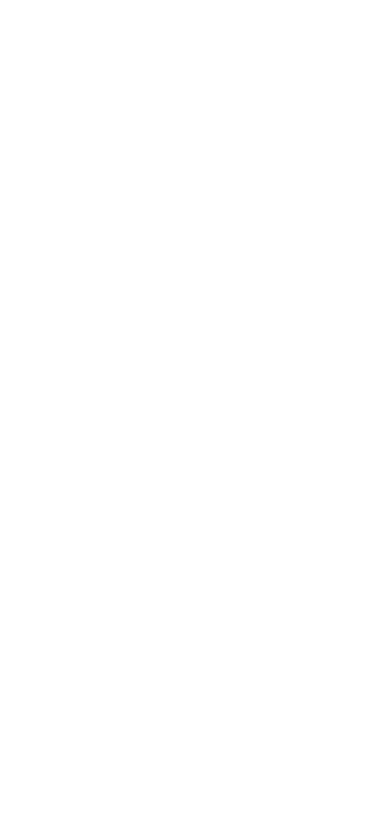
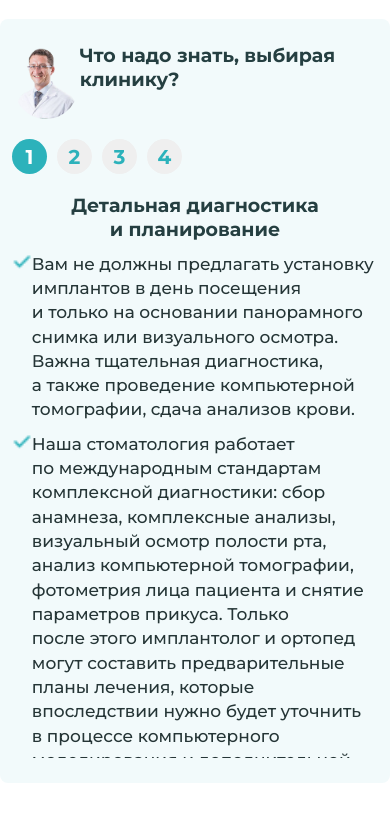
Before and after one commit to Cucumberchik/megatooth, a React (Create React App) app: page / in a window 390 px wide. Shown: the top 822 px of the page. Built offline with nearby package versions, Linux system fonts and the light colour scheme.

Commit message:
add adaptive

```diff
--- a/src/App.jsx
+++ b/src/App.jsx
@@ -1,8 +1,10 @@
 import "./components/GlobalStyle/style.css"
+import "./components/GlobalStyle/Media.css"
+import { AboutUsOurDoctor } from "./components/pages/Home/AboutUsOurDoctor";
 
 function App() {
   return <div className="App">
-
+    <AboutUsOurDoctor />
   </div>;
 }
 
--- /dev/null
+++ b/src/components/GlobalStyle/Media.css
@@ -0,0 +1,51 @@
+@media only screen and (max-width: 550px) {
+    .AboutUsOurDoctor_content{
+        width: 100%;
+    }
+    .AboutUsOurDoctor_pagination{
+       width: 99%;
+    }
+    .AboutUsOurDoctor_pagination_title{
+        display: flex;
+        justify-content: space-between;
+        span{
+            display: flex;
+            justify-content: center;
+            align-items: flex-start;
+            width: 75px;
+            height: 75px;
+            border-radius: 50%;
+            overflow: hidden;
+        }
+        h1{
+            width: 90%;
+            font-size: 19px;
+        }
+        img{
+            display: flex;
+            height: 120px;
+            width:100px;
+        }
+    }
+    .AboutUsOurDoctor_pagination_detail{
+        overflow-y: auto;
+        h3{
+            text-align: center;
+            font-size: 19px;
+        }
+        p{
+            font-size: 17px;
+        }
+        span{
+            img{
+                height: 20px;
+            }
+        }
+    }
+    .AboutUsOurDoctor_pagination_btn{
+        display: none;
+    }
+    .AboutUsOurDoctor_doctor{
+        display: none;
+    }
+  }
--- a/src/components/GlobalStyle/style.css
+++ b/src/components/GlobalStyle/style.css
@@ -181,7 +181,6 @@
     display: flex;
     justify-content: center;
     align-items: center;
-    background: violet;
 }
 .AboutUsOurDoctor_content{
     width: 75%;
@@ -201,6 +200,9 @@
     gap: 20px;
 }
 .AboutUsOurDoctor_pagination_title{
+    img{
+        display: none;
+    }
     h1{
         font-family: var(--font-family);
         font-weight: 700;
--- a/src/components/pages/Home/AboutUsOurDoctor.jsx
+++ b/src/components/pages/Home/AboutUsOurDoctor.jsx
@@ -31,6 +31,7 @@
             <div className="AboutUsOurDoctor_content">
                 <div className="AboutUsOurDoctor_pagination">
                     <div className="AboutUsOurDoctor_pagination_title">
+                        <span><img src={doctor} alt="doctor" /></span>
                         <h1>Что надо знать, выбирая клинику?</h1>
                     </div>
                     <div className="AboutUsOurDoctor_pagination_item">
```
